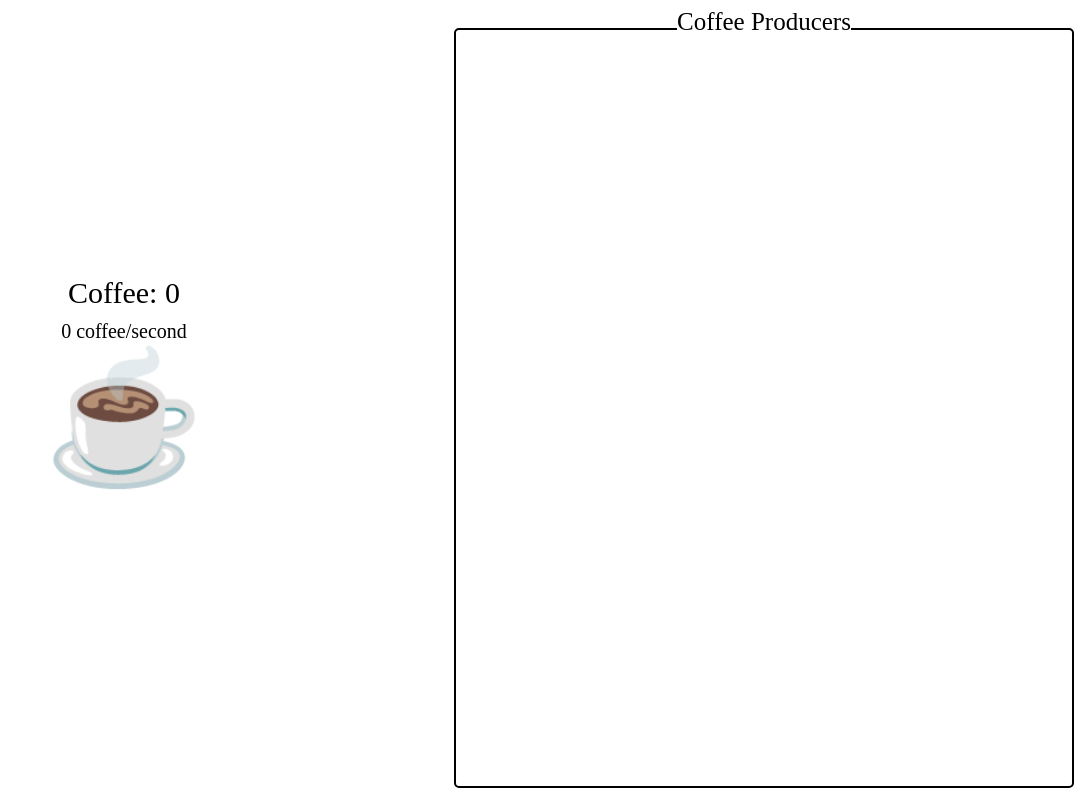
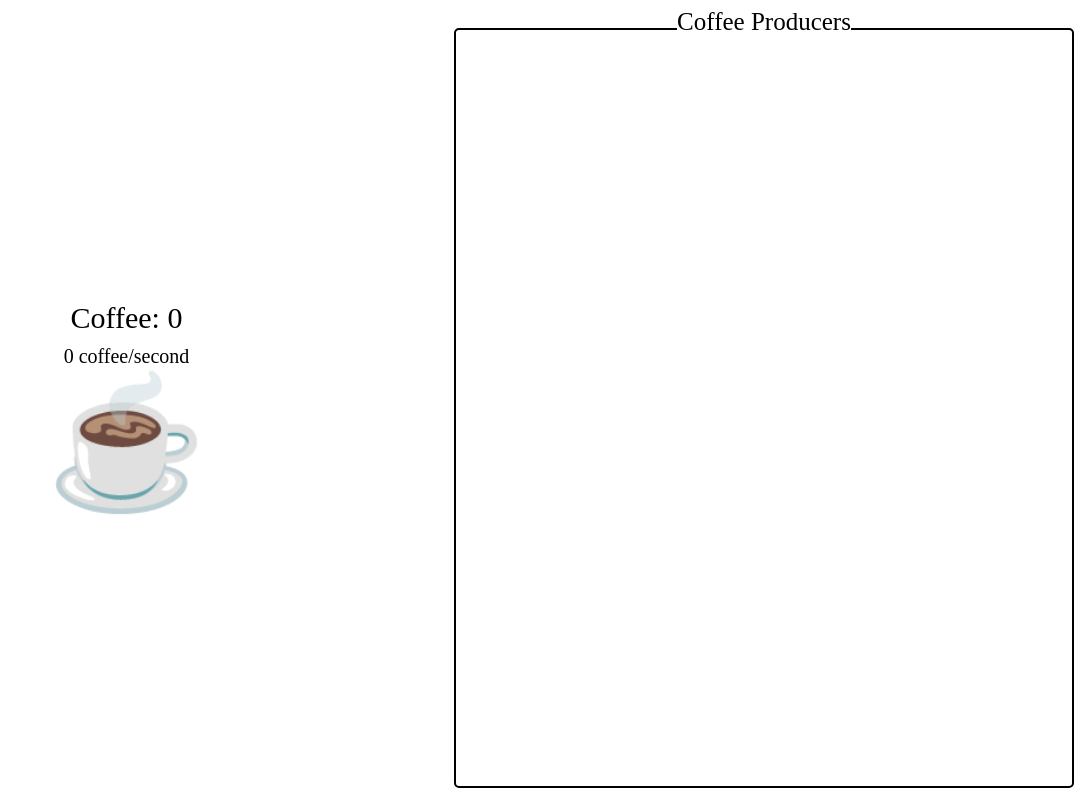
Before and after one commit to russellkerns/dom_homework, a website: page index.html in a window 1280 px wide. Shown: the whole page, without its empty margins (196-1280 px from the left). Drawn offline with Linux system fonts and the light colour scheme.

Commit message:
fix margins on left column

```diff
--- a/style.css
+++ b/style.css
@@ -24,6 +24,8 @@ body {
   height: calc(100vh - 40px);
 }
 .container.left {
+  margin-top: 25px;
+  margin-left: 5px;
   display: flex;
   flex-direction: column;
   align-items: center;
```
